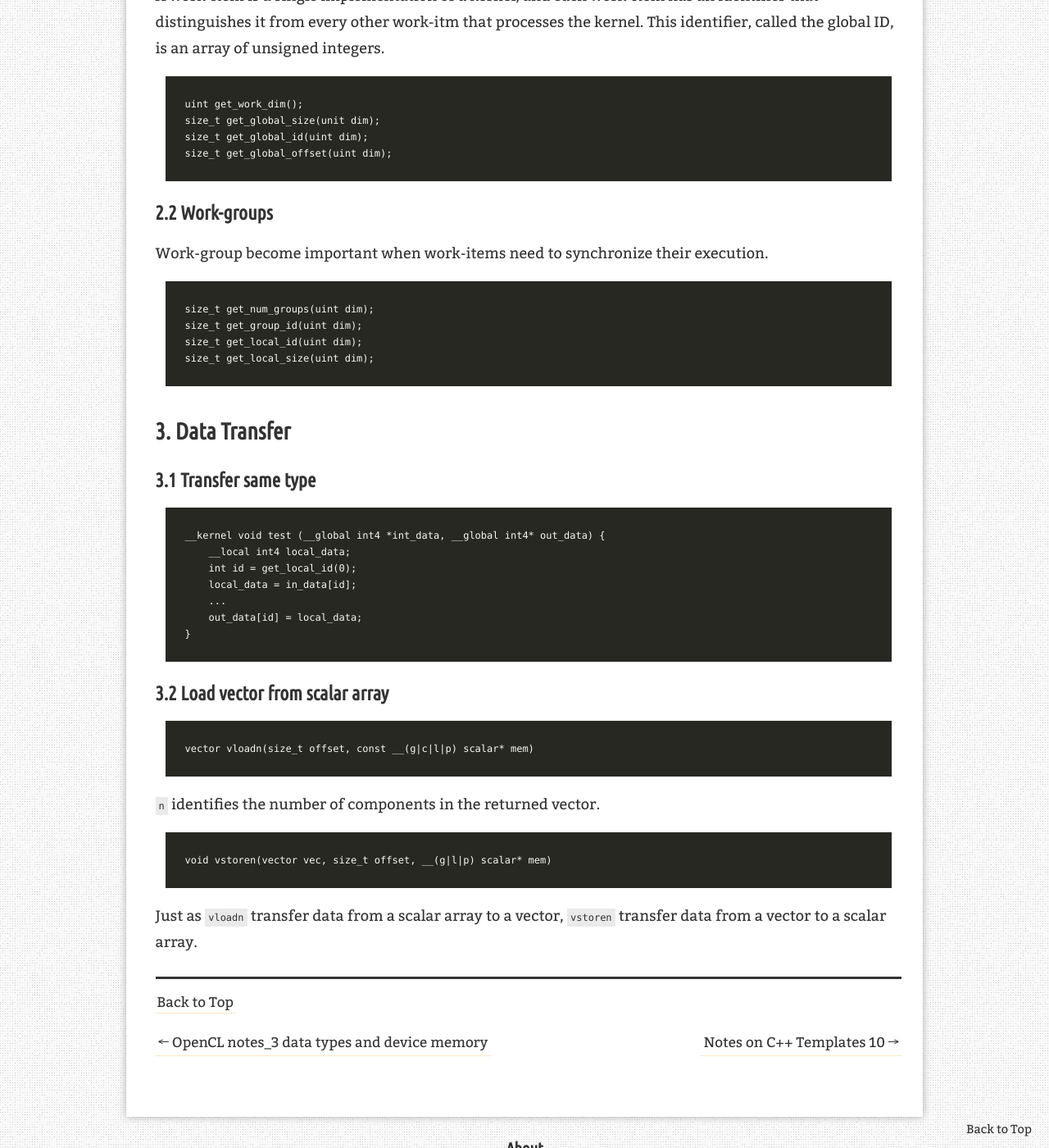
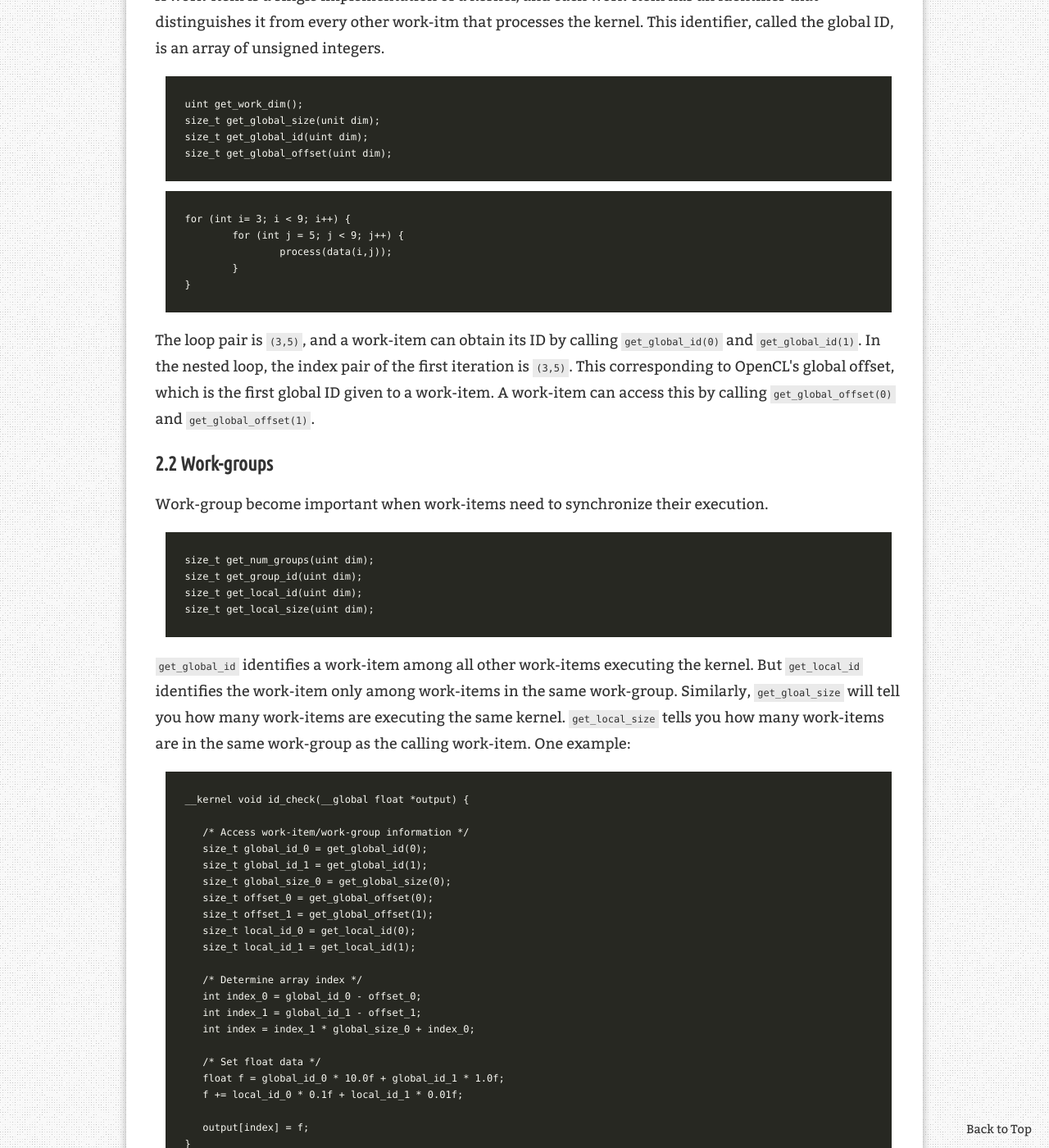
Before and after one commit to Aperjump/Aperjump.github.io, a Jekyll site: the page built from _posts/2018-01-18-OpenCL_4.md, in a window 1280 px wide and 1400 px high, scrolled down 776 px. Shown: the whole window at 82% size. Built offline with Jekyll 4.4.1, drawn with Linux system fonts in a browser that asks for light colours; nearby versions of some CDN libraries; comment, search, counter and statistics services are not loaded; some of the changed text lies outside the part shown.

Commit message:
add material on OpenCL_4

````diff
--- a/_posts/2018-01-18-OpenCL_4.md
+++ b/_posts/2018-01-18-OpenCL_4.md
@@ -25,6 +25,16 @@ size_t get_global_size(unit dim);
 size_t get_global_id(uint dim);
 size_t get_global_offset(uint dim);
 ```
+
+```
+for (int i= 3; i < 9; i++) {
+	for (int j = 5; j < 9; j++) {
+		process(data(i,j));
+	}
+}
+```
+The loop pair is `(3,5)`, and a work-item can obtain its ID by calling `get_global_id(0)` and `get_global_id(1)`. In the nested loop, the index pair of the first iteration is `(3,5)`. This corresponding to OpenCL's global offset, which is the first global ID given to a work-item. A work-item can access this by calling `get_global_offset(0)` and `get_global_offset(1)`.
+
 ### 2.2 Work-groups
 Work-group become important when work-items need to synchronize their execution.
 ```
@@ -32,6 +42,40 @@ size_t get_num_groups(uint dim);
 size_t get_group_id(uint dim);
 size_t get_local_id(uint dim);
 size_t get_local_size(uint dim);
+```
+`get_global_id` identifies a work-item among all other work-items executing the kernel. But `get_local_id` identifies the work-item only among work-items in the same work-group. Similarly, `get_gloal_size` will tell you how many work-items are executing the same kernel. `get_local_size` tells you how many work-items are in the same work-group as the calling work-item.
+One example:
+```
+__kernel void id_check(__global float *output) {
+
+   /* Access work-item/work-group information */
+   size_t global_id_0 = get_global_id(0);
+   size_t global_id_1 = get_global_id(1);
+   size_t global_size_0 = get_global_size(0);
+   size_t offset_0 = get_global_offset(0);
+   size_t offset_1 = get_global_offset(1);
+   size_t local_id_0 = get_local_id(0);
+   size_t local_id_1 = get_local_id(1);
+
+   /* Determine array index */
+   int index_0 = global_id_0 - offset_0;
+   int index_1 = global_id_1 - offset_1;
+   int index = index_1 * global_size_0 + index_0;
+
+   /* Set float data */
+   float f = global_id_0 * 10.0f + global_id_1 * 1.0f;
+   f += local_id_0 * 0.1f + local_id_1 * 0.01f;
+
+   output[index] = f;
+}
+```
+```
+result:
+$ ./Ch5_id_check.exe
+35.00     45.10     55.20     65.00     75.10     85.20
+36.01     46.11     56.21     66.01     76.11     86.21
+37.00     47.10     57.20     67.00     77.10     87.20
+38.01     48.11     58.21     68.01     78.11     88.21
 ```
 
 ## 3. Data Transfer
````
